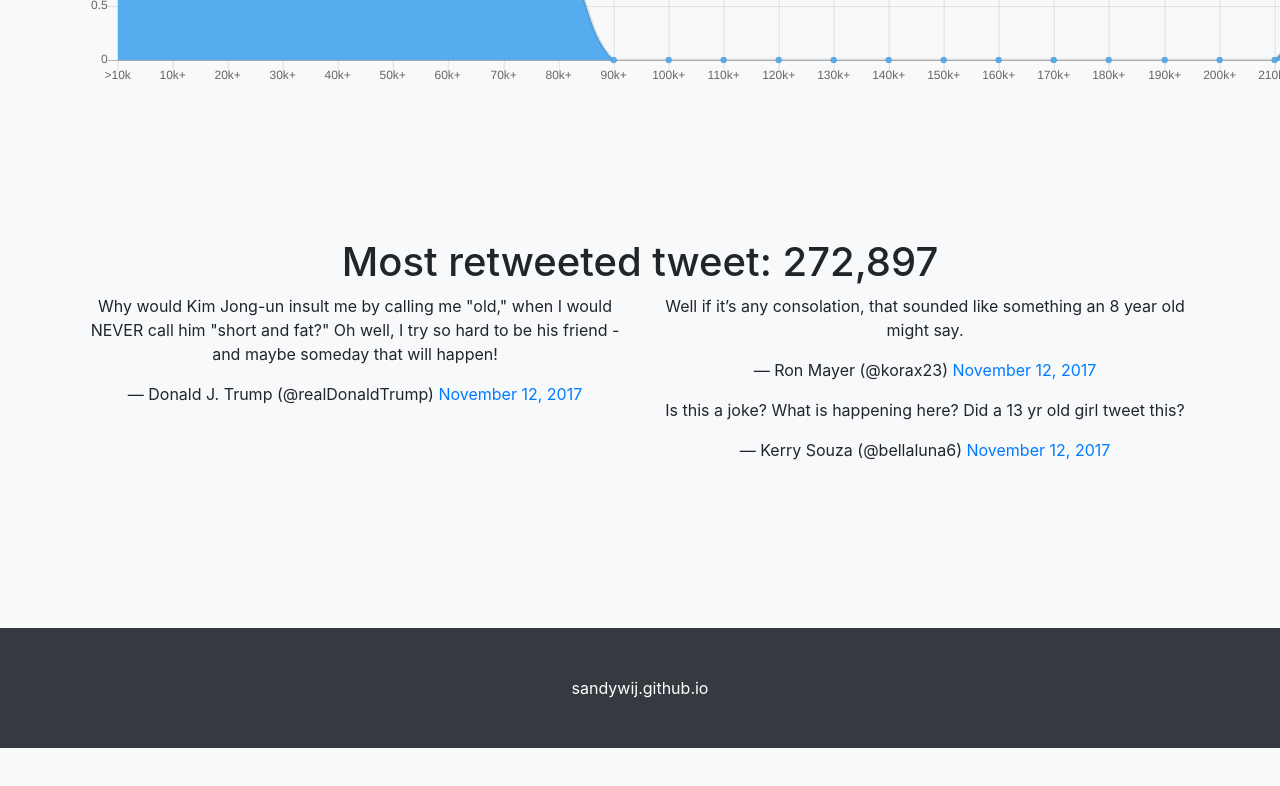
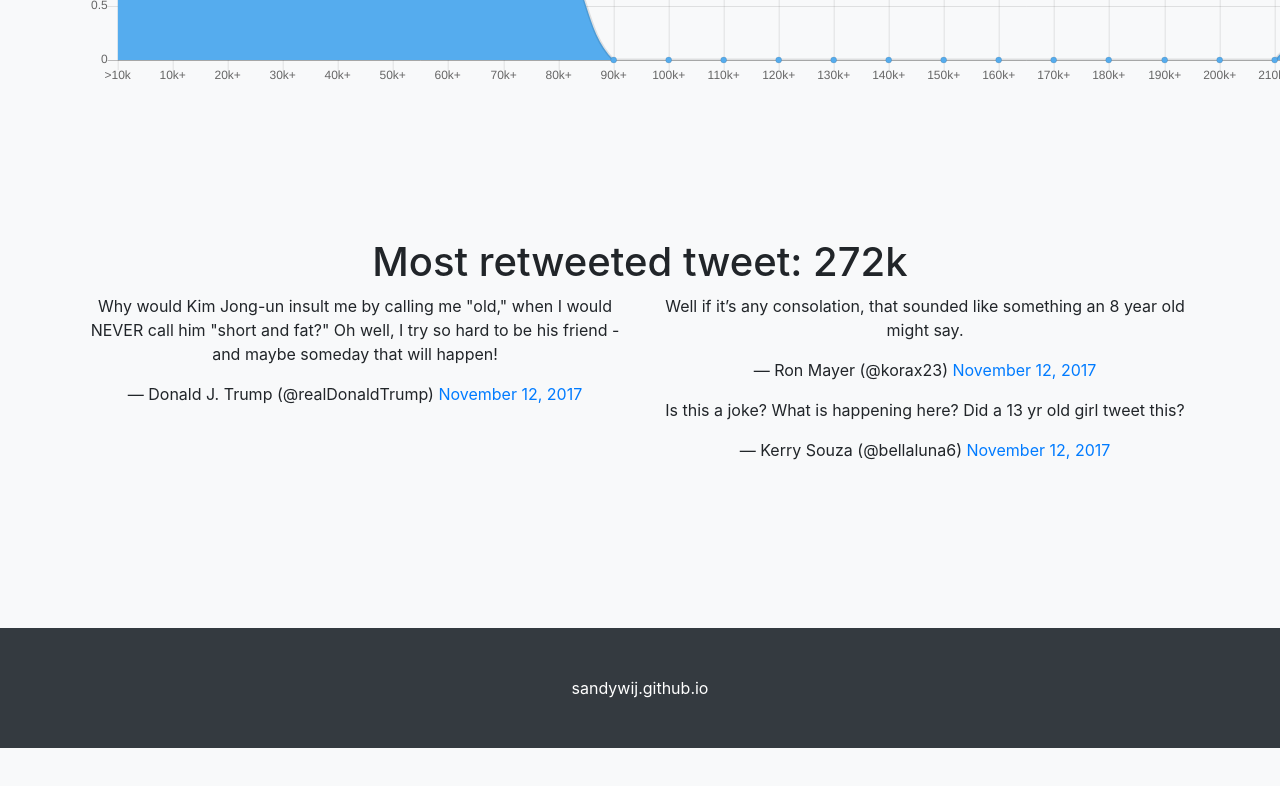
Before and after one commit to sandywij/trump-tweets-old, a website with bundled scripts: page index.html in a window 1280 px wide. Shown: the part 4646-5432 px from the top of the page. Built offline with nearby package versions, Linux system fonts and the light colour scheme.

Commit message:
Update index.html

```diff
--- a/index.html
+++ b/index.html
@@ -214,7 +214,7 @@
             <div class="row">
               <div class="col">
 
-        <h1> Most retweeted tweet: 272,897 </h1>
+        <h1> Most retweeted tweet: 272k </h1>
       </div>
     </div>
 
```
